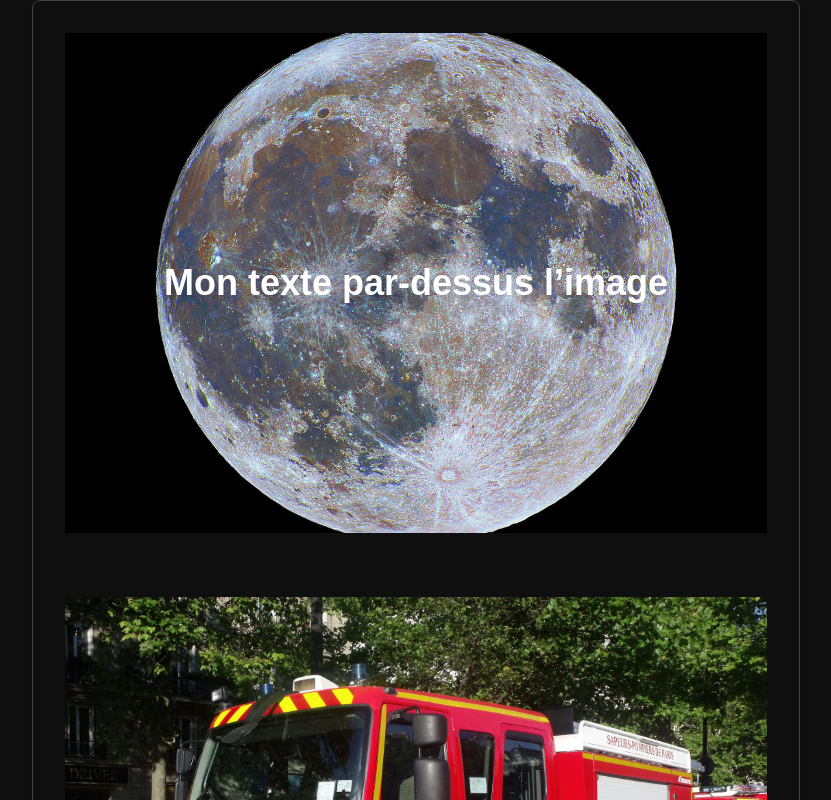
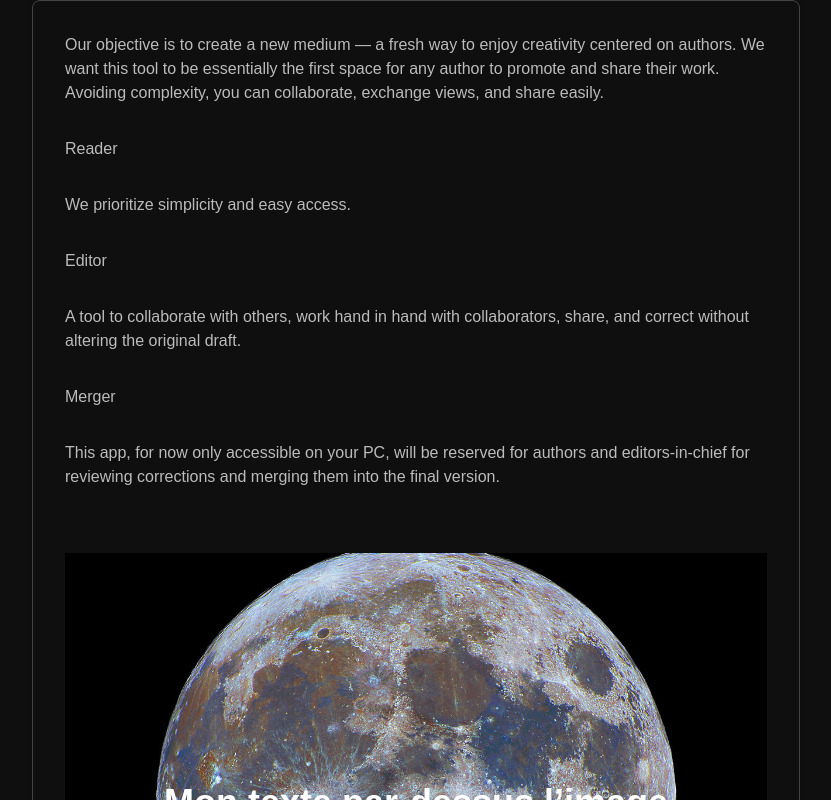
Before and after one commit to tsurubaso/sanbagierbo, a Next.js app: page / in a window 1280 px wide. Shown: the top 800 px of the page, without its empty margins (224-1055 px from the left). Built offline with nearby package versions, Linux system fonts and the light colour scheme.

Commit message:
promo text in

```diff
--- a/app/page.js
+++ b/app/page.js
@@ -91,6 +91,32 @@ export default function Welcome() {
       >
         <div className="space-y-16">
           {/* First hero section */}
+          <div className="space-y-8">
+            <p>
+              Our objective is to create a new medium — a fresh way to enjoy
+              creativity centered on authors. We want this tool to be
+              essentially the first space for any author to promote and share
+              their work. Avoiding complexity, you can collaborate, exchange
+              views, and share easily.
+            </p>
+
+            <h1>Reader</h1>
+            <p>We prioritize simplicity and easy access.</p>
+
+            <h1>Editor</h1>
+            <p>
+              A tool to collaborate with others, work hand in hand with
+              collaborators, share, and correct without altering the original
+              draft.
+            </p>
+
+            <h1>Merger</h1>
+            <p>
+              This app, for now only accessible on your PC, will be reserved for
+              authors and editors-in-chief for reviewing corrections and merging
+              them into the final version.
+            </p>
+          </div>
           <HeroSection
             image="/image.jpg"
             text="Mon texte par-dessus l’image"
@@ -193,7 +219,6 @@ export default function Welcome() {
           Welcome to the SanSuBagier !
         </motion.span>
 
-        {/* Versions ralenties */}
         {/* Slide-in blocks */}
         <SlideIn from="left" duration={1} className="bg-blue-200">
           <h2 className="text-2xl font-bold">Section de gauche</h2>
```
